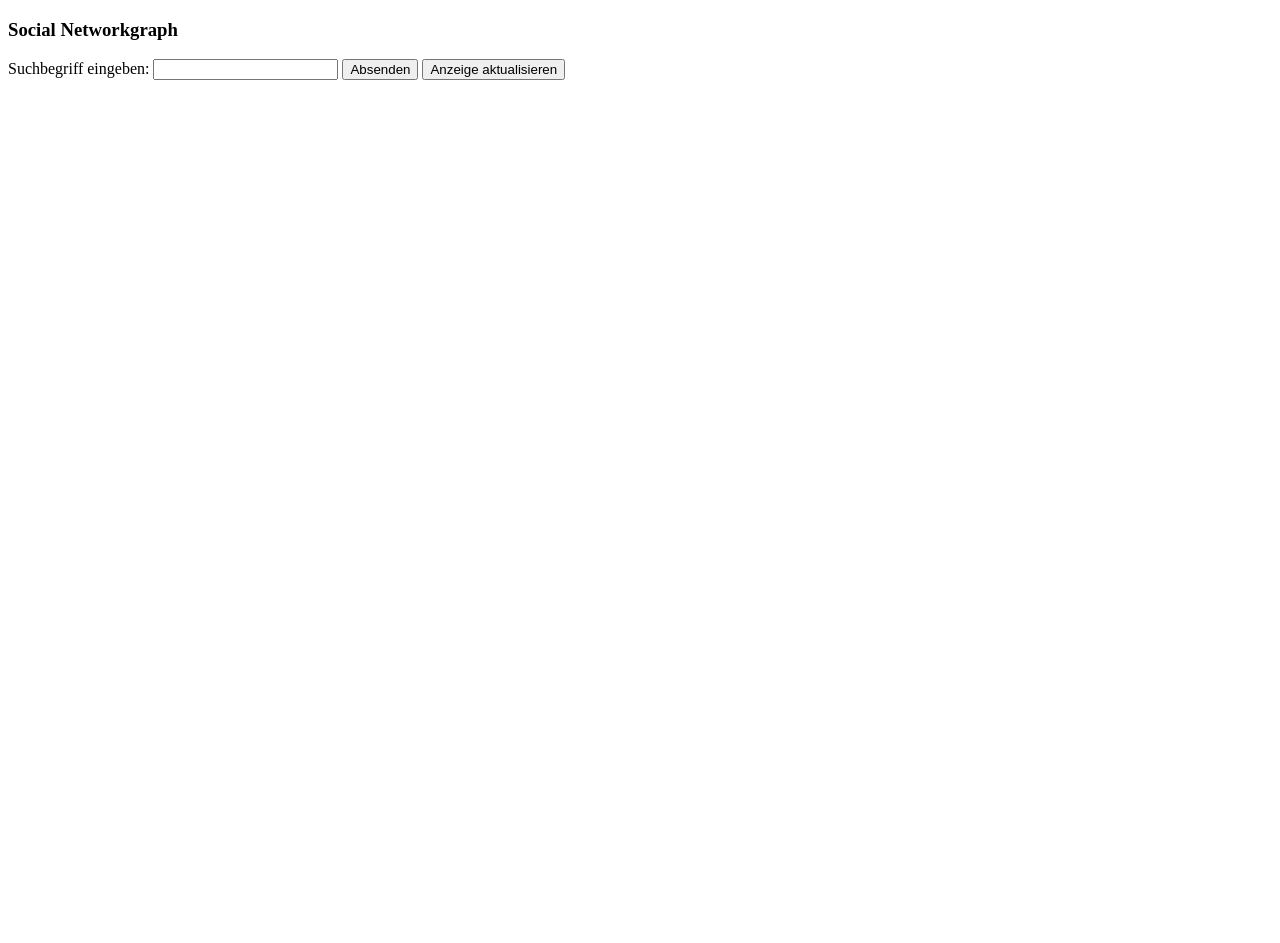
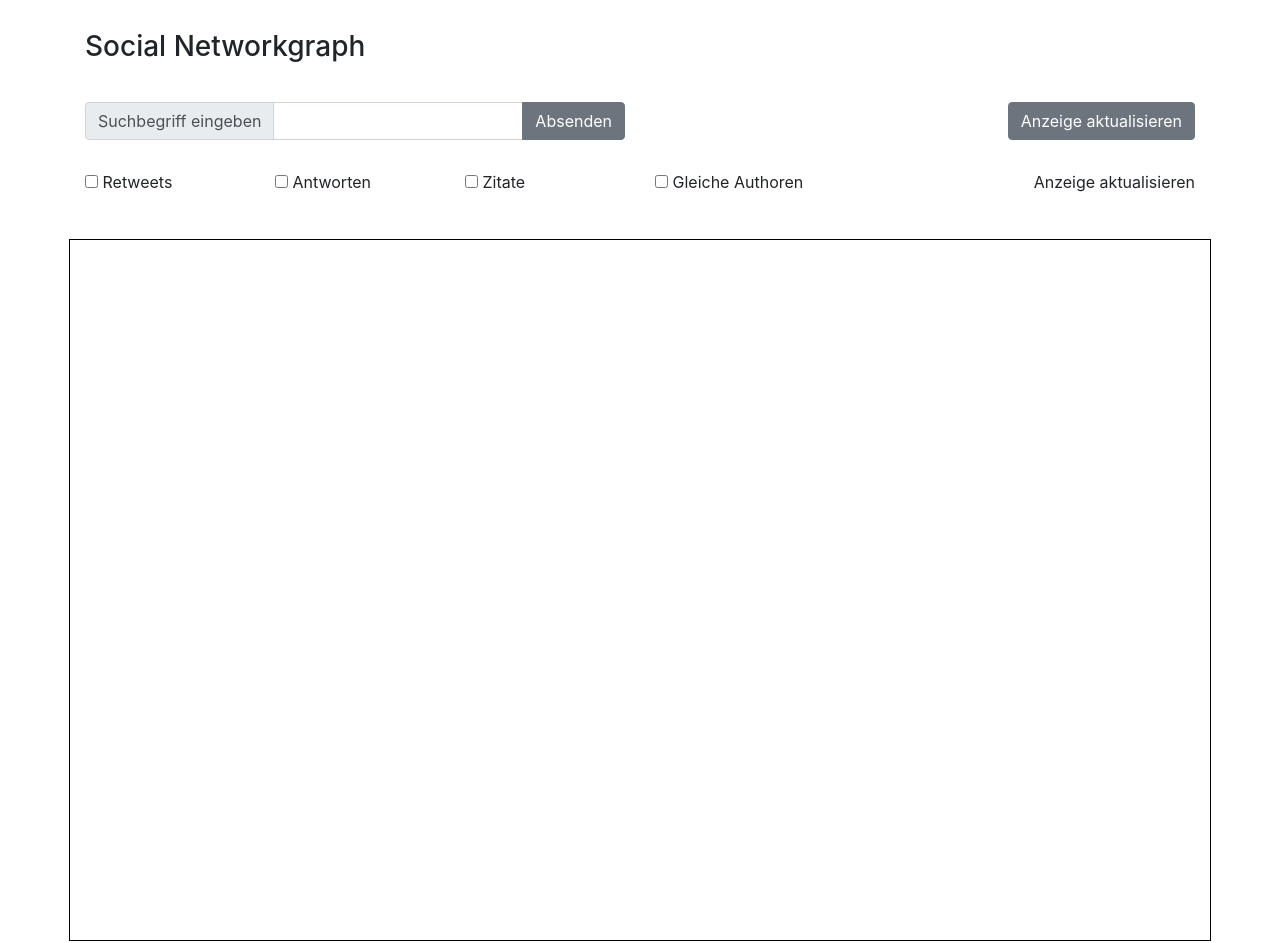
Before and after one commit to arnesmdt/Thesis_Implementierung, a website: page dashboard/dashboard.html in a window 1280 px wide. Before the commit the page ends 808 px from the top, so only its background shows below. Drawn offline with nearby package versions, Linux system fonts and the light colour scheme.

Commit message:
dashboard um bootstrap ergänzt und angepasst

```diff
--- a/TwitterAPI/TwitterAPI.js
+++ b/TwitterAPI/TwitterAPI.js
@@ -113,8 +113,6 @@ function getTweet(tweetID_parent, tweetID_origin, type){
 
             createNode(tweetId_str, username , 2);
             createLink(tweetID_origin, tweetId_str, type, 1);
-
-            console.log(tweetId_str + " - " + type);
         }else {
             console.log(err);
         }
--- a/dashboard/dashboard.html
+++ b/dashboard/dashboard.html
@@ -3,26 +3,77 @@
 <head>
     <meta charset="UTF-8">
     <title>Dashboard</title>
+
     <link rel="stylesheet" type="text/css" href="graph.css" media="screen" />
+    <link rel="stylesheet" href="https://stackpath.bootstrapcdn.com/bootstrap/4.1.3/css/bootstrap.min.css" integrity="sha384-MCw98/SFnGE8fJT3GXwEOngsV7Zt27NXFoaoApmYm81iuXoPkFOJwJ8ERdknLPMO" crossorigin="anonymous">
+
     <script src="https://d3js.org/d3.v5.min.js"></script>
     <script src="https://ajax.googleapis.com/ajax/libs/jquery/2.1.1/jquery.min.js"></script>
 </head>
 <body>
 
-<h3>Social Networkgraph</h3>
+<div class="container">
 
-<div>
-    <p>Suchbegriff eingeben:
-    <input type="text" id="searchTerm">
-    <button type="button" onclick="postSearchrequest()">Absenden</button>
-    <button type="button" onclick="draw()">Anzeige aktualisieren</button>
-    </p>
+    <div class="row" style="padding-bottom: 30px; padding-top: 30px">
+        <div class="col">
+            <h3>Social Networkgraph</h3>
+        </div>
+    </div>
+
+    <div class="row" style="padding-bottom: 30px">
+        <div class="col">
+            <div class="input-group">
+                <div class="input-group-prepend">
+                    <span class="input-group-text" id="searchInput">Suchbegriff eingeben</span>
+                </div>
+                <input type="text" class="form-control"  id="searchTerm" aria-describedby="searchInput">
+                <div class="input-group-append">
+                    <button type="button" class="btn btn-secondary" onclick="postSearchrequest()">Absenden</button>
+                </div>
+            </div>
+        </div>
+        <div class="col">
+            <button type="button" class="btn btn-secondary float-right" onclick="draw()">Anzeige aktualisieren</button>
+        </div>
+    </div>
+
+    <div class="row" style="padding-bottom: 30px">
+        <div class="col-2">
+            <div class="checkbox">
+                <label><input type="checkbox"> Retweets</label>
+            </div>
+        </div>
+        <div class="col-2">
+            <div class="checkbox">
+                <label><input type="checkbox" > Antworten</label>
+            </div>
+        </div>
+        <div class="col-2">
+            <div class="checkbox">
+                <label><input type="checkbox" > Zitate</label>
+            </div>
+        </div>
+        <div class="col-2">
+            <div class="checkbox">
+                <label><input type="checkbox" > Gleiche Authoren</label>
+            </div>
+        </div>
+        <div class="col">
+            <p style="float:right" id="currentSearchTerm">Anzeige aktualisieren</p>
+        </div>
+    </div>
+
+</div>
+
+<div class="container">
+    <div class="row" style="padding-bottom: 30px">
+        <div class="col" style="outline: 1px solid black;">
+            <svg id="graph" width="1000" height="700"> </svg>
+        </div>
+    </div>
 </div>
 
 <script type="text/javascript" src="searchrequest.js"></script>
-
-<svg id="graph" width="1000" height="700"> </svg>
-
 <script type="text/javascript" src="graph.js"></script>
 
 </body>
--- a/dashboard/searchrequest.js
+++ b/dashboard/searchrequest.js
@@ -4,6 +4,9 @@ function postSearchrequest(){
     var result = {searchTerm: searchTerm}
 
     $.post("http://localhost:3000/search", result,function(data, status){
+        if(status === "success"){
+            document.getElementById("currentSearchTerm").innerHTML = document.getElementById("searchTerm").value;
+        }
             alert("Data: " + data + "\nStatus: " + status);
-        });
+    });
 }
```
